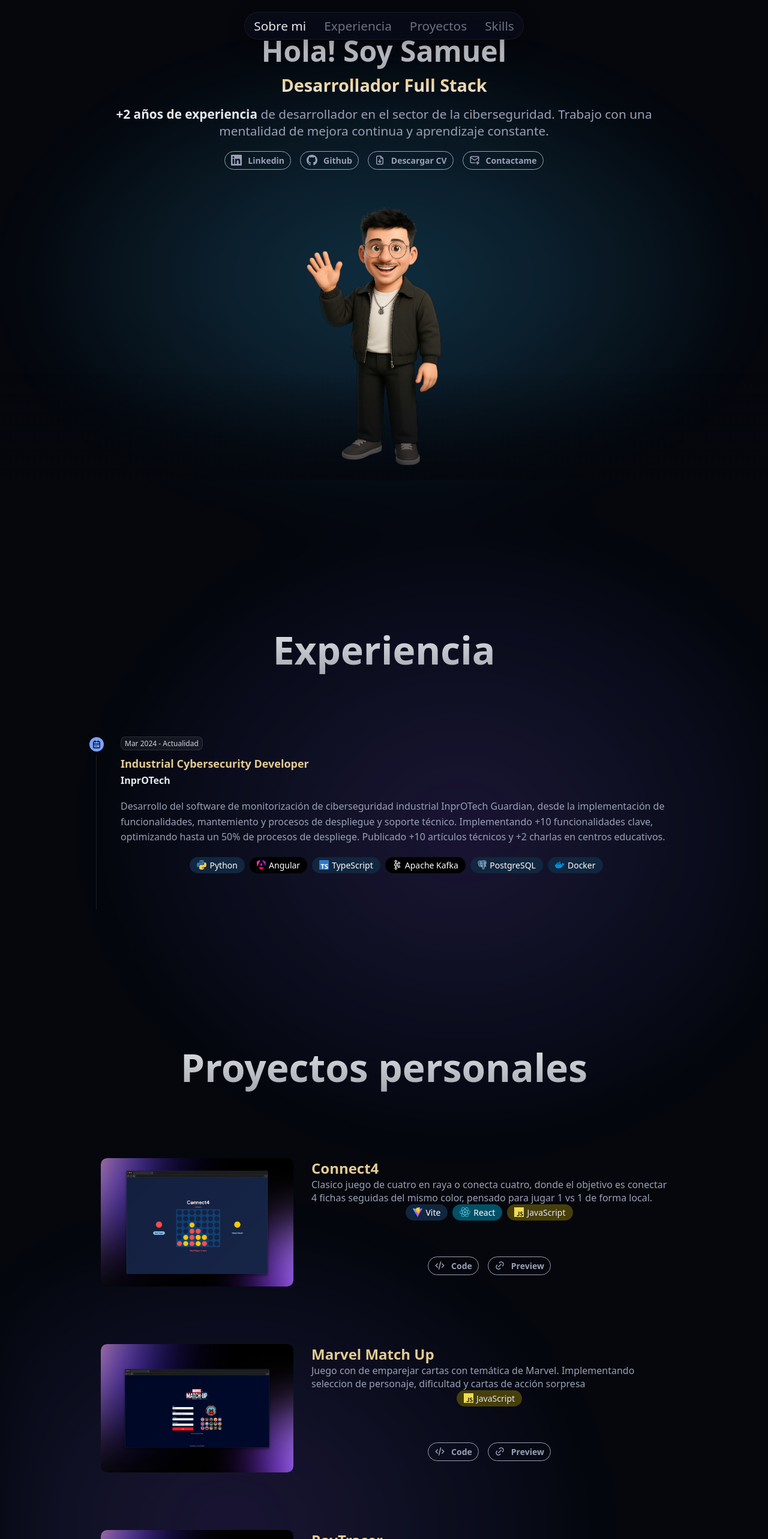
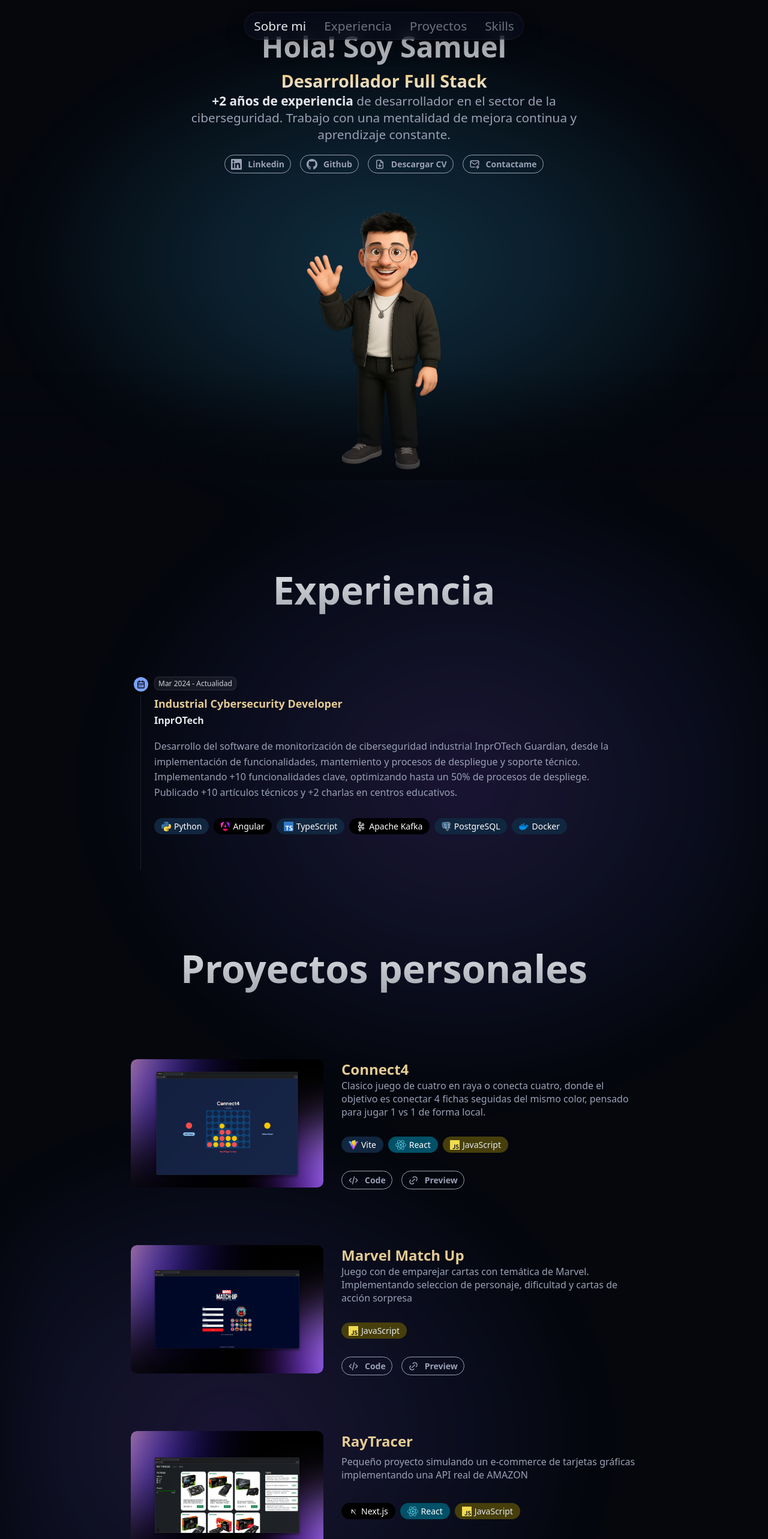
Before and after one commit to samuelpampi/Portolio, a React (Vite) app: page / in a window 1280 px wide. Shown: the top 2566 px of the page at 60% size. Built offline with nearby package versions, Linux system fonts and the light colour scheme.

Commit message:
toda la pagina full responsive

```diff
--- a/src/App.css
+++ b/src/App.css
@@ -63,13 +63,13 @@ main{
 /* SMALL SCREEN */
 @media (min-width: 1024px){
   main{
-    width: 100%;
+    width: 900px;
   }
 }
 
 /*  SCREEN */
 @media (min-width: 1440px){
   main{
-   max-width: 1000px;
+   width: 1000px;
   }
 }
--- a/src/components/data/TechData.jsx
+++ b/src/components/data/TechData.jsx
@@ -6,37 +6,37 @@ export const BACKEND = [
     {
         id: "python",
         name: "Python",
-        icon: <PythonIcon size={45} className="tech-badget-icon" />
+        icon: <PythonIcon size={45} className="tech-skill-icon" />
     },
     {
         id: "node",
         name: "Node.js",
-        icon: <NodeIcon size={45} className="tech-badget-icon" />
+        icon: <NodeIcon size={45} className="tech-skill-icon" />
     },
     {
         id: "next",
         name: "Next.js",
-        icon: <NextIcon size={45} className="tech-badget-icon" />
+        icon: <NextIcon size={45} className="tech-skill-icon" />
     },
     {
         id: "mongodb",
         name: "MongoDB",
-        icon: <MongoDBIcon size={45} className="tech-badget-icon" />
+        icon: <MongoDBIcon size={45} className="tech-skill-icon" />
     },
     {
         id: "postgresql",
         name: "PostgreSQL",
-        icon: <PostgreSQLIcon size={45} className="tech-badget-icon" />
+        icon: <PostgreSQLIcon size={45} className="tech-skill-icon" />
     },
     {
         id: "php",
         name: "PHP",
-        icon: <PhpIcon size={45} className="tech-badget-icon" />
+        icon: <PhpIcon size={45} className="tech-skill-icon" />
     },
     {
         id: "express",
         name: "Express.js",
-        icon: <ExpressIcon size={45} className="tech-badget-icon" />
+        icon: <ExpressIcon size={45} className="tech-skill-icon" />
     }
 ];
 
@@ -44,42 +44,42 @@ export const FRONTEND = [
     {
         id: "html",
         name: "HTML5",
-        icon: <HTMLIcon size={45} className="tech-badget-icon" />
+        icon: <HTMLIcon size={45} className="tech-skill-icon" />
     },
     {
         id: "css",
         name: "CSS3",
-        icon: <CSSIcon size={45} className="tech-badget-icon" />
+        icon: <CSSIcon size={45} className="tech-skill-icon" />
     },
     {
         id: "figma",
         name: "Figma",
-        icon: <FigmaIcon size={45} className="tech-badget-icon" />
+        icon: <FigmaIcon size={45} className="tech-skill-icon" />
     },
     {
         id: "react",
         name: "React",
-        icon: <ReactIcon size={45} className="tech-badget-icon" />
+        icon: <ReactIcon size={45} className="tech-skill-icon" />
     },
     {
         id: "javascript",
         name: "JavaScript",
-        icon: <JavaScriptIcon size={45} className="tech-badget-icon" />
+        icon: <JavaScriptIcon size={45} className="tech-skill-icon" />
     },
     {
         id: "typescript",
         name: "TypeScript",
-        icon: <TypeScriptIcon size={45} className="tech-badget-icon" />
+        icon: <TypeScriptIcon size={45} className="tech-skill-icon" />
     },
     {
         id: "vite",
         name: "Vite",
-        icon: <ViteIcon size={45} className="tech-badget-icon" />
+        icon: <ViteIcon size={45} className="tech-skill-icon" />
     },
     {
         id: "next",
         name: "Next.js",
-        icon: <NextIcon size={45} className="tech-badget-icon" />
+        icon: <NextIcon size={45} className="tech-skill-icon" />
     }
 ];
 
@@ -88,17 +88,17 @@ export const LEARNING = [
     {
         id: "angular",
         name: "Angular",
-        icon: <AngularIcon size={45} className="tech-badget-icon" />
+        icon: <AngularIcon size={45} className="tech-skill-icon" />
     },
     {
         id: "astro",
         name: "Astro",
-        icon: <AstroIcon size={45} className="tech-badget-icon" />
+        icon: <AstroIcon size={45} className="tech-skill-icon" />
     },
     {
         id: "tailwind",
         name: "Tailwind CSS",
-        icon: <TailwindIcon size={45} className="tech-badget-icon" />
+        icon: <TailwindIcon size={45} className="tech-skill-icon" />
     }
 ];
 
@@ -107,36 +107,36 @@ export const DEVOPS = [
     {
         id: "kafka",
         name: "Apache Kafka",
-        icon: <KafkaIcon size={45} className="tech-badget-icon" />
+        icon: <KafkaIcon size={45} className="tech-skill-icon" />
     },
     {
         id: "docker",
         name: "Docker",
-        icon: <DockerIcon size={45} className="tech-badget-icon" />
+        icon: <DockerIcon size={45} className="tech-skill-icon" />
     },
     {
         id: "vscode",
         name: "VS Code",
-        icon: <VSCodeIcon size={45} className="tech-badget-icon" />
+        icon: <VSCodeIcon size={45} className="tech-skill-icon" />
     },
     {
         id: "npm",
         name: "npm",
-        icon: <NPMIcon size={45} className="tech-badget-icon" />
+        icon: <NPMIcon size={45} className="tech-skill-icon" />
     },
     {
         id: "linux",
         name: "Linux",
-        icon: <LinuxIcon size={45} className="tech-badget-icon" />
+        icon: <LinuxIcon size={45} className="tech-skill-icon" />
     },
     {
         id: "notion",
         name: "Notion",
-        icon: <NotionIcon size={45} className="tech-badget-icon" />
+        icon: <NotionIcon size={45} className="tech-skill-icon" />
     },
     {
         id: "git",
         name: "Git",
-        icon: <GitHubIcon size={45} className="tech-badget-icon" />
+        icon: <GitHubIcon size={45} className="tech-skill-icon" />
     }
 ];
--- a/src/components/sections/Experience/experience.css
+++ b/src/components/sections/Experience/experience.css
@@ -9,7 +9,7 @@
 .timeline__item {
   position: relative;
   margin: 0 0 60px 0;
-  padding-left: 18px;
+  /*padding-left: 18px;*/
 }
 
 /* Estilo del “dot” de la línea temporal */
@@ -78,3 +78,15 @@
   flex-wrap: wrap;
   gap: 8px;
 }
+
+@media(min-width: 768px){
+  .experience-section{
+    padding: 0 50px;
+  }
+}
+
+@media(min-width: 1024px){
+  .experience-section{
+    padding: 0 1.5rem;
+  }
+}
--- a/src/components/sections/Hero/Hero.jsx
+++ b/src/components/sections/Hero/Hero.jsx
@@ -12,7 +12,7 @@ export default function Hero(){
                     <h2 className="hero-subtitle">Desarrollador Full Stack</h2>
                     <p className="hero-text"><span>+2 años de experiencia</span> de desarrollador en el sector de la ciberseguridad. Trabajo con una mentalidad de mejora continua y aprendizaje constante.</p>
                 </div>
-                <ul>
+                <ul className="social-buttons">
                     <li>
                         <Button url="https://www.linkedin.com/in/samuelpampillonroa/">
                             <LinkedInIcon size="18" className="linkedin-icon"/>
--- a/src/components/sections/Hero/hero.css
+++ b/src/components/sections/Hero/hero.css
@@ -56,6 +56,7 @@ ul{
 @media (min-width: 320px){
     .hero{
         width: 100%;
+        margin-top: 100px;
         flex-direction: column;
         justify-content: center;
         gap: 20px;
@@ -78,10 +79,20 @@ ul{
         text-align: center;
     }
 
-    ul{
+    .social-buttons{
         align-items: center;
         justify-content: center;
         margin-bottom: 30px;
+    }
+}
+
+@media(min-width: 768px){
+    .hero{
+        margin-top: 0;
+    }
+    .hero-text{
+        max-width: 700px;
+        margin: 0 auto;
     }
 }
 
@@ -90,6 +101,7 @@ ul{
     .hero{
         margin-top: 0;
         flex-direction: row;
+        justify-content: space-between;
     }
 
     .hero-content{
@@ -108,7 +120,7 @@ ul{
         text-align: start;
     }
 
-    ul{
+    .social-buttons{
         align-items: center;
         justify-content: start;
         margin-bottom: 30px;
--- a/src/components/sections/Projects/projects.css
+++ b/src/components/sections/Projects/projects.css
@@ -77,3 +77,30 @@
     color: currentColor;
     text-decoration: none;
 }
+
+@media(min-width: 320px){
+    .project-item{
+        flex-direction: column;
+        height: fit-content;
+    }
+    .list-buttons{
+        align-items: center;
+        justify-content: center;
+    }
+}
+
+@media(min-width: 1024px){
+    .project-item{
+        flex-direction: row;
+        height: 230px;
+    }
+
+    .list-buttons{
+        align-items: start;
+        justify-content: start;
+    }
+
+    .project-content{
+        height: 214px;
+    }
+}
--- a/src/components/sections/Skills/skills.css
+++ b/src/components/sections/Skills/skills.css
@@ -59,3 +59,78 @@
 .skills-section{
     margin-bottom: 200px;
 }
+
+@media(min-width: 320px){
+    .gridStack{
+        flex-direction: column;
+    }
+
+    .stack-title{
+        font-size: 1.8rem;
+    }
+
+    .stack-container{
+        width: 100%;
+        height: fit-content;
+    }
+
+    .tech-item{
+        font-size: 1rem;
+    }
+
+    .tech-skill-icon{
+        height: 30px;
+    }
+}
+
+@media(min-width: 768px){
+    .gridStack{
+        flex-direction: column;
+    }
+
+    .stack-title{
+        font-size: 1.8rem;
+    }
+
+    .stack-container{
+        width: 50%;
+        height: fit-content;
+    }
+
+    .tech-item{
+        font-size: 1.1rem;
+    }
+
+    .tech-skill-icon{
+        height: 35px;
+    }
+}
+
+@media(min-width: 1024px){
+    .gridStack{
+        flex-direction: row;
+    }
+
+    .stack-title{
+        font-size: 1.8rem;
+    }
+
+    .stack-container{
+        width: 45%;
+        height: 400px;
+    }
+
+    .tech-item{
+        font-size: 1.1rem;
+    }
+}
+
+@media(min-width: 1440px){
+    .tech-item{
+        font-size: 1.12rem;
+    }
+
+    .tech-skill-icon{
+        height: 45px;
+    }
+}
--- a/src/components/ui/Badges/badge.css
+++ b/src/components/ui/Badges/badge.css
@@ -12,3 +12,19 @@
   flex-wrap: wrap;
   gap: 8px;
 }
+
+@media(min-width: 320px){
+    .badges-list{
+        margin-top: 30px;
+        align-items: center;
+        justify-content: center;
+    }
+}
+
+@media(min-width: 1024px){
+    .badges-list{
+        margin-top: 30px;
+        align-items: start;
+        justify-content: start;
+    }
+}
--- a/src/components/ui/Containers/section.css
+++ b/src/components/ui/Containers/section.css
@@ -5,3 +5,17 @@
     flex-direction: column;
     scroll-margin-top: 100px;
 }
+
+/* MOBILE */
+@media (min-width: 320px){
+  .section{
+    margin-top: 100px;
+  }
+}
+
+/*  SCREEN */
+@media (min-width: 1440px){
+  .section{
+   margin-top: 200px;
+  }
+}
--- a/src/components/ui/Navbar/navbar.css
+++ b/src/components/ui/Navbar/navbar.css
@@ -30,3 +30,17 @@
 .nav_link.is_selected{
   color: var(--text-primary);
 }
+
+@media(min-width: 320px){
+    .menu-nav{
+        font-size: 1rem;
+        gap: 20px;
+    }
+}
+
+@media(min-width: 768px){
+    .menu-nav{
+        font-size: 1.3rem;
+        gap: 30px;
+    }
+}
--- a/src/components/ui/Titles/title.css
+++ b/src/components/ui/Titles/title.css
@@ -65,3 +65,31 @@
     background-position: -200% 0;
   }
 }
+
+/* MOBILE */
+@media (min-width: 320px){
+  .title{
+    font-size: 3rem;
+  }
+}
+
+/* TABLET */
+@media (min-width: 768px){
+  .title{
+    font-size: 3.2rem;
+  }
+}
+
+/* SMALL SCREEN */
+@media (min-width: 1024px){
+  .title{
+    font-size: 4rem;
+  }
+}
+
+/*  SCREEN */
+@media (min-width: 1440px){
+  main{
+   width: 1000px;
+  }
+}
```
